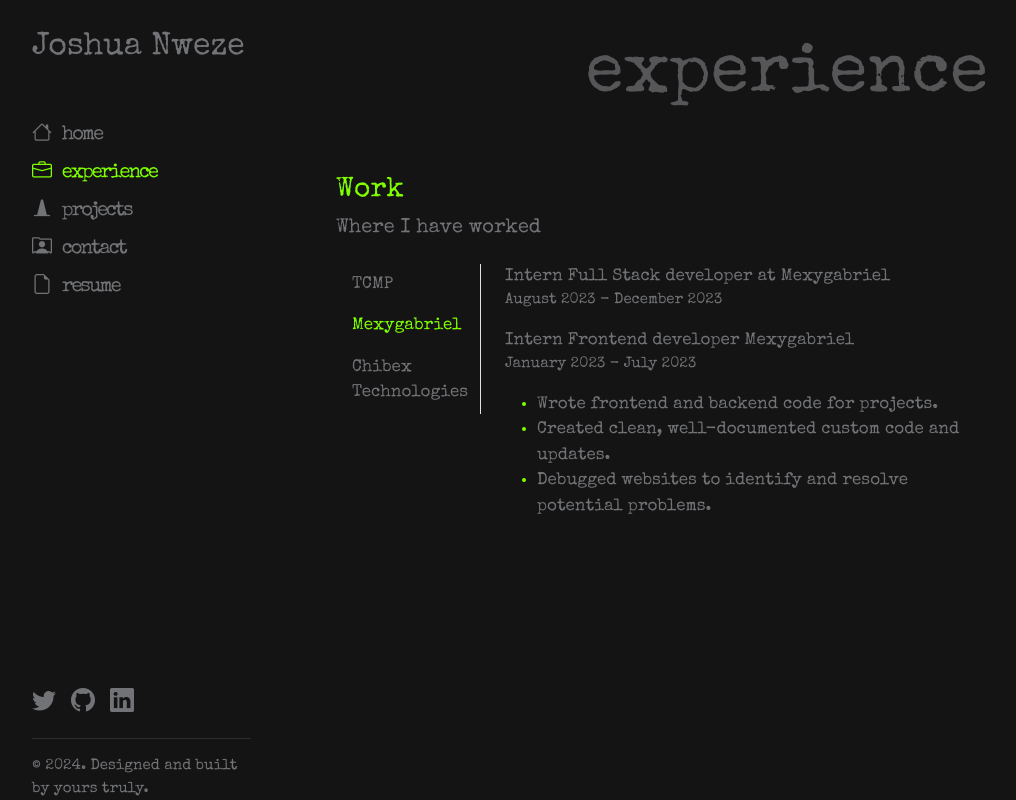
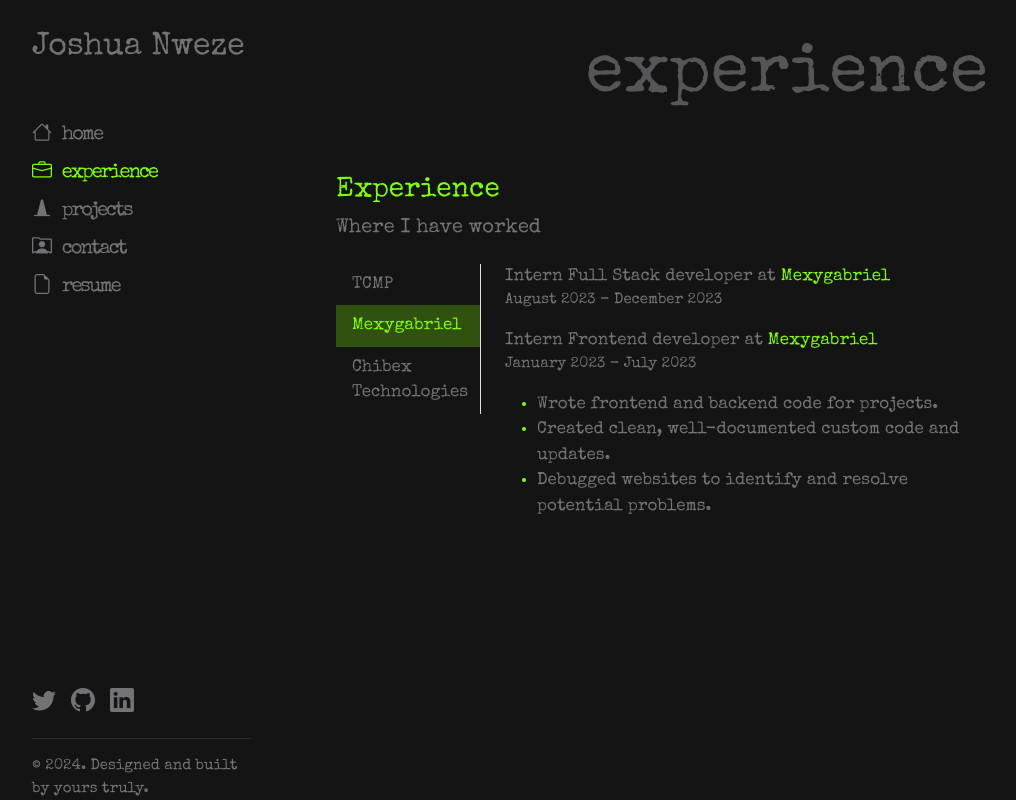
Before and after one commit to Joshua-Nweze/myPortfolio, a Vue app: page /experience in a window 1280 px wide. Both pictures are taken after a click on the tab "Mexygabriel". Shown: the whole page, without its empty margins (130-1146 px from the left). Built offline with nearby package versions, Linux system fonts and the light colour scheme.

Commit message:
update portfolio

```diff
--- a/src/components/Aboutme.vue
+++ b/src/components/Aboutme.vue
@@ -70,6 +70,7 @@
                   <h6 class="addChartreuse">Database</h6>
                   <ul type='circle'>
                     <li>MongoDB</li>
+                    <li>Postgres</li>
                   </ul>
                 </div>
               </div>
--- a/src/components/Work.vue
+++ b/src/components/Work.vue
@@ -1,6 +1,6 @@
 <template>
   <div class="pb-5" id="work">
-    <h3 class="sub-header">Work</h3>
+    <h3 class="sub-header">Experience</h3>
     <h5 class="mb-4">Where I have worked</h5>
 
     <div class="row justify-content-center text-start mt-3">
@@ -35,7 +35,7 @@
                   </div>
 
                   <div class="mt-3">
-                    <div>Intern Frontend developer <span class="addChartreuse">Mexygabriel</span></div>
+                    <div>Intern Frontend developer at <span class="addChartreuse">Mexygabriel</span></div>
                     <div class="date">January 2023 - July 2023</div>
                   </div>
 
@@ -99,6 +99,7 @@
 
 .nav-link.active{
   color: chartreuse;
+  background: rgba(128, 255, 0, 0.257);
 }
 
 .date{
@@ -125,4 +126,7 @@ li::marker {
   /* list-style: disc; */
   color: chartreuse
 }
+.addChartreuse{
+  color: chartreuse;
+}
 </style>
```
